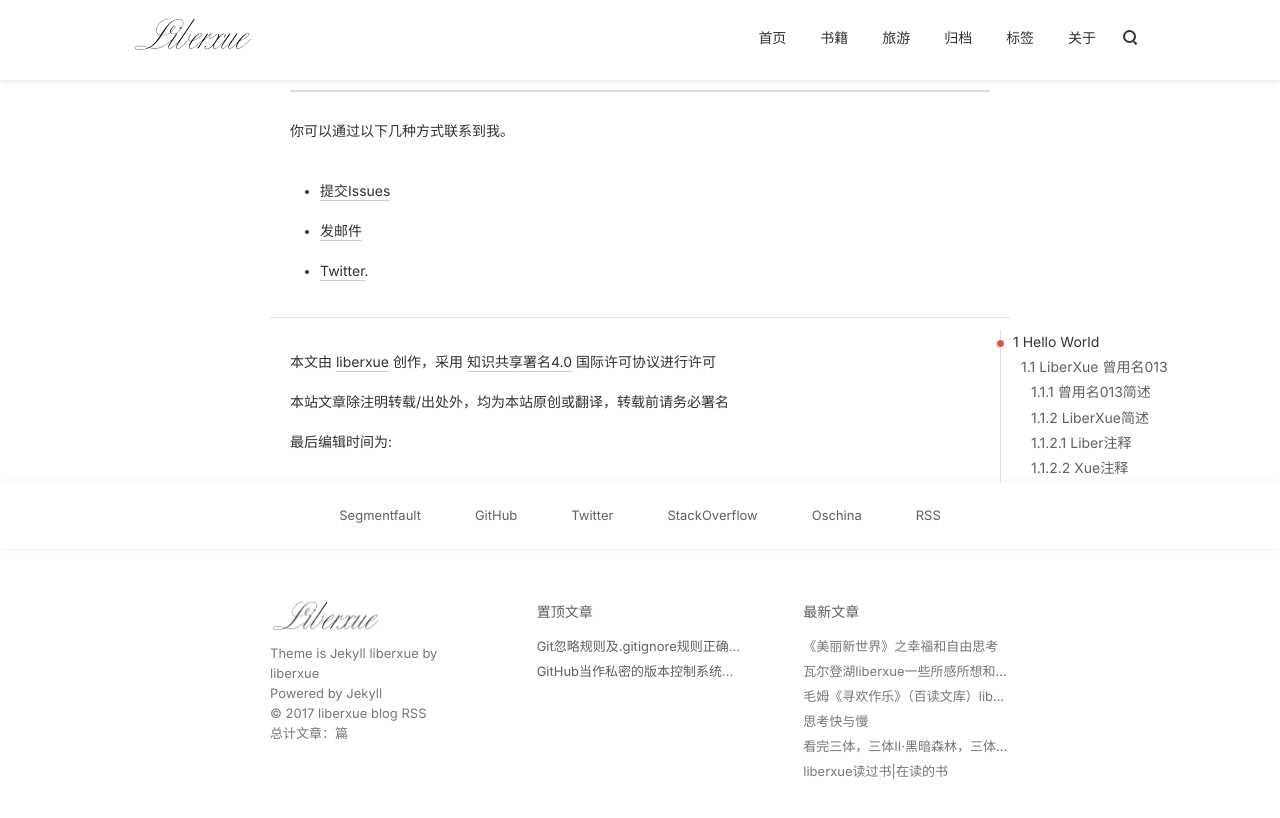
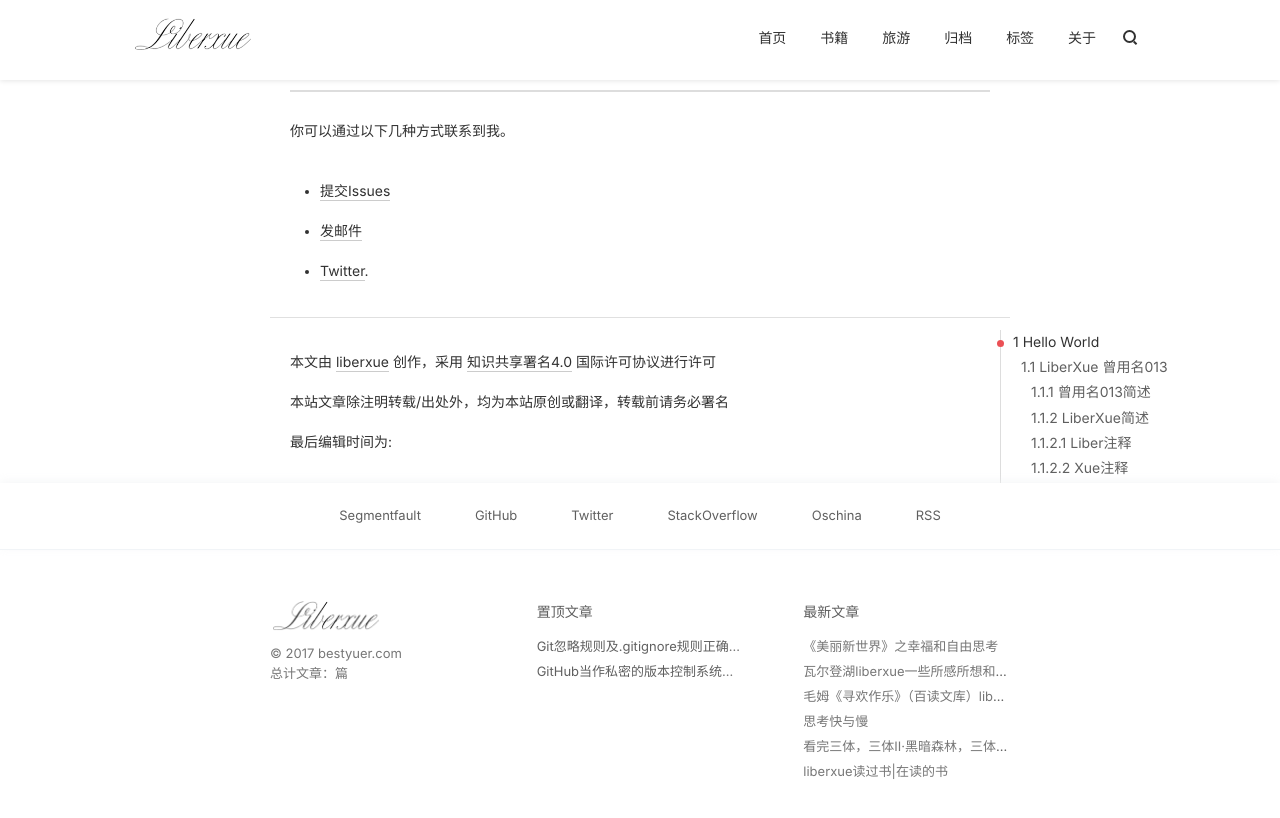
Before and after one commit to JarodYv/jarodyv.github.io, a Jekyll site: the page built from about.md, in a window 1280 px wide and 900 px high, scrolled down 3882 px. Shown: the top 818 px of the window. Built offline with Jekyll 4.4.1, drawn with Linux system fonts in a browser that asks for light colours; nearby versions of some CDN libraries; comment, search, counter and statistics services are not loaded.

Commit message:
change some content
change some content

```diff
--- a/_config.yml
+++ b/_config.yml
@@ -1,8 +1,8 @@
 # ----------- CONFIGURABLE START -----------
-title:            "LiberXue|FullStack|独立开发者|jekyll blog|GitHub blog"
-description:      "Full Stack独立开发者|欢迎来到 LiberXue「角落」侃侃理想、谈谈人生、敲敲代码。"
+title:            "BestYuer|最好的于儿"
+description:      "最好的于儿|欢迎来到于儿的网络「角落」"
 url:              "https://jarodyv.github.io/" # 域名
-signoff:          "LiberXue" # Your name
+signoff:          "Yu•Er" # Your name
 facebook_appid:   #facebook_id
 google_analytics: #UA-101222464-1
 share:            true
--- a/_includes/foot.html
+++ b/_includes/foot.html
@@ -7,7 +7,7 @@
     <a class="social twitter" target="blank" href="http://twitter.com/liberxue" title="访问 LiberXue_Twitter" data-hover="Twitter">Twitter</a>
      <a class="social stackoverflow" target="blank" href="https://stackoverflow.com/users/6902190/liberxue" title="访问 LiberXue_stackoverflow" data-hover="StackOverflow">StackOverflow</a>
           <a class="social oschina" target="blank" href="https://my.oschina.net/bolanzw" title="访问 LiberXue_Oschina" data-hover="Oschina">Oschina</a>
-     <a class="social rss" target="blank" href="/feed.xml"title="访问 LiberXue_RSS" data-hover="RSS">RSS</a>
+     <a class="social rss" target="blank" href="/feed.xml" title="欢迎订阅我的RSS" data-hover="RSS">RSS</a>
 	</div>
 		</div>
 	</div>
@@ -18,9 +18,9 @@
                     <a href="/" class="info-logo">
                          <img src="{{ site.url }}/style/images/logo-liberxue.png"   title="访问 LiberXue_blog" data-hover="LiberXue_blog" alt="LiberXue_blog" /> </a>
                     <div class="info-text">
-                        <p>Theme is <a href="http://www.liberxue.com/2017/08/03/Jekyllthemes.html" title="访问 Jekyll liberxue主题"  data-hover="Jekyll liberxue"target="_blank">Jekyll liberxue</a> by <a href="http://www.liberxue.com/about" target="_blank">liberxue</a></p>
-                        <p>Powered by <a href="{{ site.url }}/tags/#Jekyll" title="Jekyll" data-hover="Jekyll" target="_blank" rel="nofollow">Jekyll</a></p>
-                        <p>&copy; 2017 <a href="/feed.xml"  title="访问 liberxue blog RSS" data-hover="liberxue blog RSS">liberxue blog RSS</a></p>
+                        <!-- <p>Theme is <a href="http://www.liberxue.com/2017/08/03/Jekyllthemes.html" title="访问 Jekyll liberxue主题"  data-hover="Jekyll liberxue"target="_blank">Jekyll liberxue</a> by <a href="http://www.liberxue.com/about" target="_blank">liberxue</a></p> -->
+                        <!-- <p>Powered by <a href="{{ site.url }}/tags/#Jekyll" title="Jekyll" data-hover="Jekyll" target="_blank" rel="nofollow">Jekyll</a></p> -->
+                        <p>&copy; 2017 <a href="/feed.xml" data-hover="bestyuer blog RSS">bestyuer.com</a></p>
                         <p>总计文章：{{paginator.total_posts}}篇</p>
                     </div>
                 </div>
```
Also changed, not shown: _includes/head.html (+1 -19 lines).
